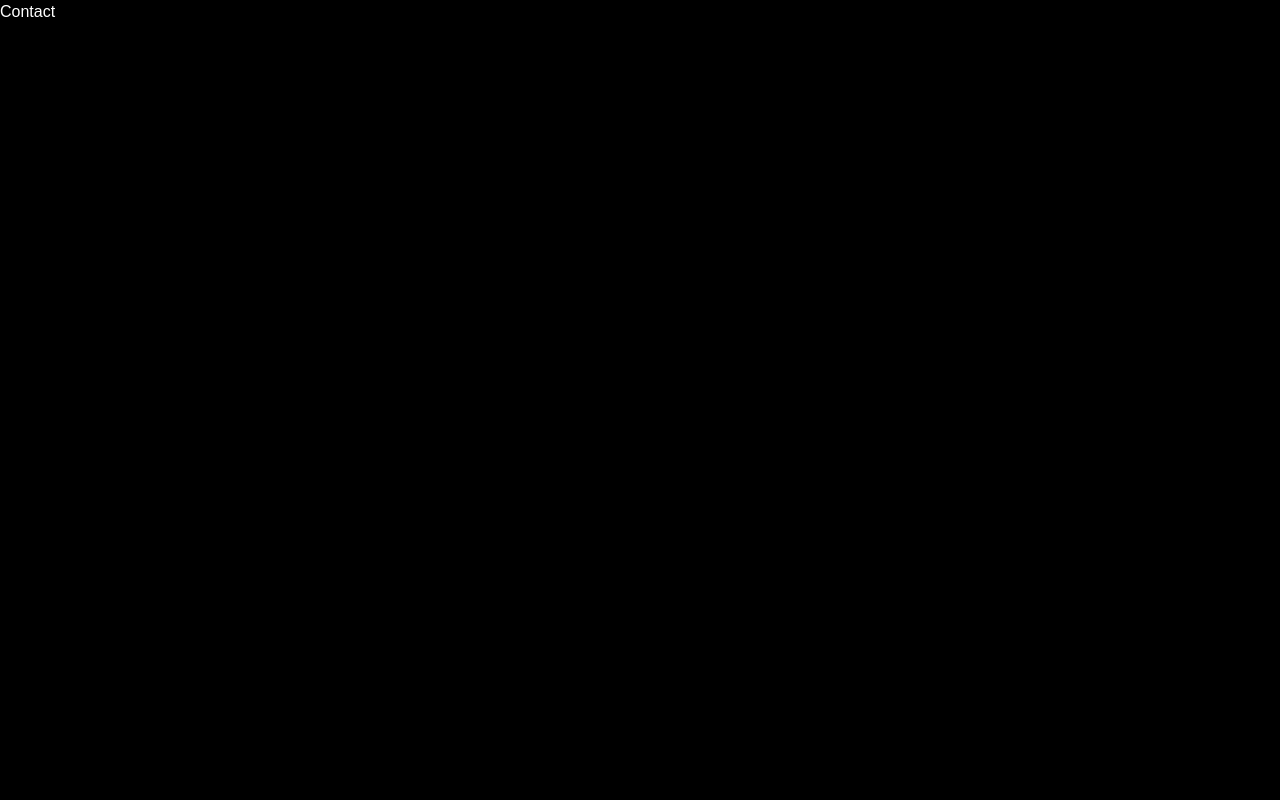
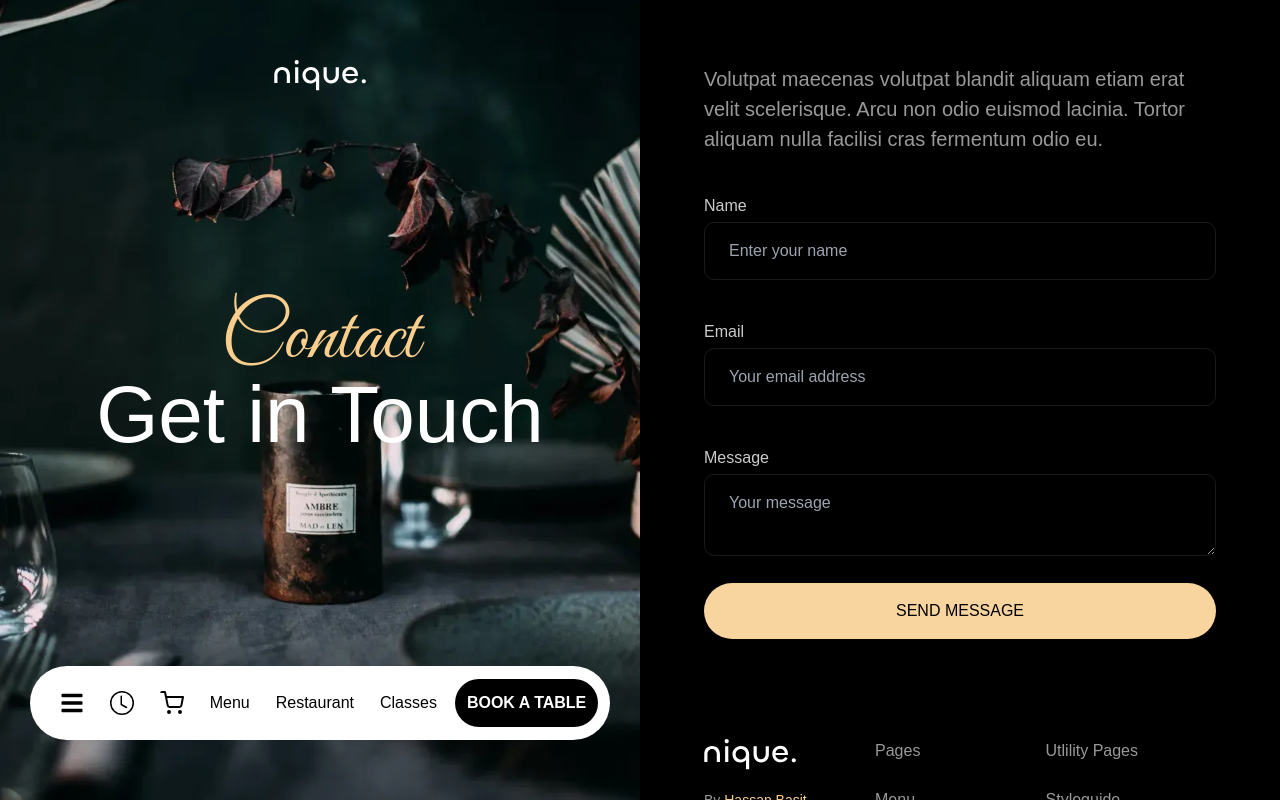
Before and after one commit to Basit46/Nique-Restaurant-Website, a React (Create React App) app: page /contact in a window 1280 px wide. Built offline with nearby package versions, Linux system fonts and the light colour scheme; a web font is replaced by a local one.

Commit message:
Built the Contact page

```diff
--- a/src/Router.jsx
+++ b/src/Router.jsx
@@ -11,7 +11,7 @@ import Reservation from "./pages/Reservation";
 
 const Router = () => {
   return (
-    <div className="h-screen w-screen bg-black text-white font-chillax">
+    <div className="h-screen w-screen overflow-x-hidden bg-black text-white font-chillax">
       <Routes>
         <Route path="/" element={<Home />} />
         <Route path="menu" element={<Menu />} />
--- a/src/index.css
+++ b/src/index.css
@@ -6,6 +6,14 @@
   .nav > svg,
   .nav a {
     @apply box-content p-2 rounded-[10px] cursor-pointer hover:bg-gray-200;
+  }
+
+  .contact form label {
+    @apply block mt-[40px] mb-[0.25rem] text-[hsla(0,0%,100%,.8)];
+  }
+  .contact form input,
+  .contact form textarea {
+    @apply bg-transparent w-full border-[1px] border-[hsla(0,0%,100%,.1)] py-[1rem] px-[1.5rem] rounded-[10px];
   }
 
   .footer .links li,
@@ -50,3 +58,14 @@
   background-position: center;
   background-size: cover;
 }
+
+.restaurant .side {
+  height: 100vh;
+  width: 50vw;
+}
+
+.contact .img-box {
+  background-image: url(./assets/nique-contact-bg.webp);
+  background-position: center;
+  background-size: cover;
+}
--- a/src/pages/Contact.jsx
+++ b/src/pages/Contact.jsx
@@ -1,7 +1,50 @@
 import React from "react";
+import logo from "../assets/nique-logo.svg";
+import Navbar from "../components/main/Navbar";
+import Footer from "../components/main/Footer";
 
 const Contact = () => {
-  return <div>Contact</div>;
+  return (
+    <div className="contact flex h-fit w-full relative">
+      <div className="sticky top-0 h-screen img-box w-1/2 flex flex-col justify-between items-center py-[60px]">
+        <img src={logo} alt="logo" />
+        <div>
+          <p className="font-great-vibes text-[5rem] text-[#Face8d] leading-[90%] text-center">
+            Contact
+          </p>
+          <p className="font-chillax text-[5rem] font-[500] leading-[100%] text-center">
+            Get in Touch
+          </p>
+        </div>
+        <Navbar />
+      </div>
+
+      <div className="w-1/2 p-[64px] text-[hsla(0,0%,100%,.6)] ">
+        <p className="text-[1.25rem]">
+          Volutpat maecenas volutpat blandit aliquam etiam erat velit
+          scelerisque. Arcu non odio euismod lacinia. Tortor aliquam nulla
+          facilisi cras fermentum odio eu.
+        </p>
+
+        <form>
+          <label htmlFor="">Name</label>
+          <input type="text" placeholder="Enter your name" />
+
+          <label htmlFor="">Email</label>
+          <input type="text" placeholder="Your email address" />
+
+          <label htmlFor="">Message</label>
+          <textarea name="" placeholder="Your message"></textarea>
+
+          <button className="mt-[20px] mb-[100px] bg-[#f8d49e] text-black w-full py-[1rem] px-[1.5rem] rounded-[500px] font-[500]">
+            SEND MESSAGE
+          </button>
+        </form>
+
+        <Footer />
+      </div>
+    </div>
+  );
 };
 
 export default Contact;
--- a/src/pages/Restaurant.jsx
+++ b/src/pages/Restaurant.jsx
@@ -1,7 +1,20 @@
 import React from "react";
 
 const Restaurant = () => {
-  return <div>Restaurant</div>;
+  return (
+    <div className="restaurant bg-[tomato] h-[100vh] w-screen relative">
+      <div className="h-[100vh] bg-green-500 w-full overflow-x-scroll sticky top-0">
+        <div className="flex w-fit">
+          <div className="side bg-[red]"></div>
+          <div className="side bg-[blue]"></div>
+          <div className="side bg-[green]"></div>
+          <div className="side bg-[yellow]"></div>
+          <div className="side bg-[chocolate]"></div>
+          <div className="side bg-[aqua]"></div>
+        </div>
+      </div>
+    </div>
+  );
 };
 
 export default Restaurant;
```
Also changed, not shown: src/assets/nique-contact-bg.webp (added).
